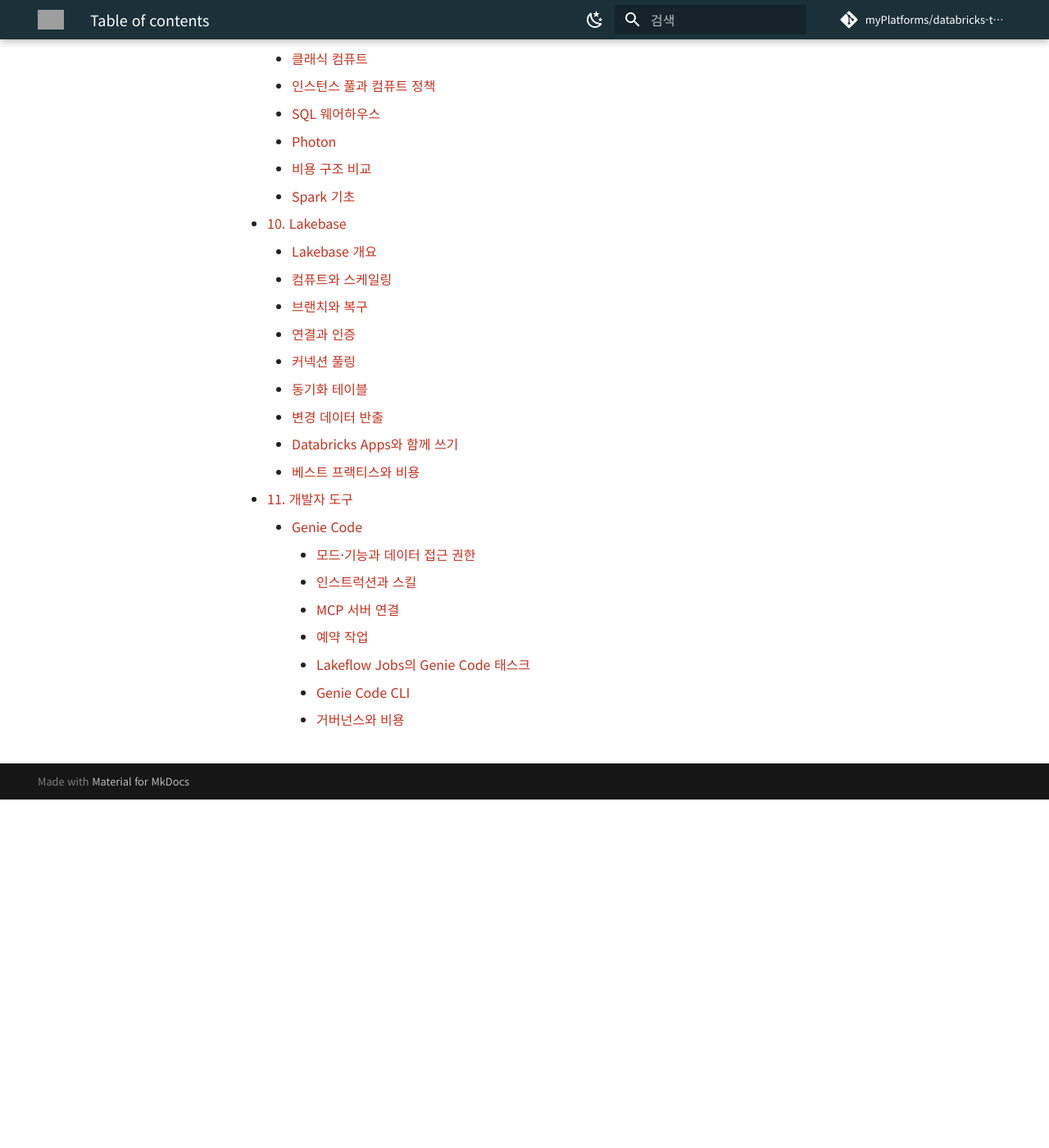
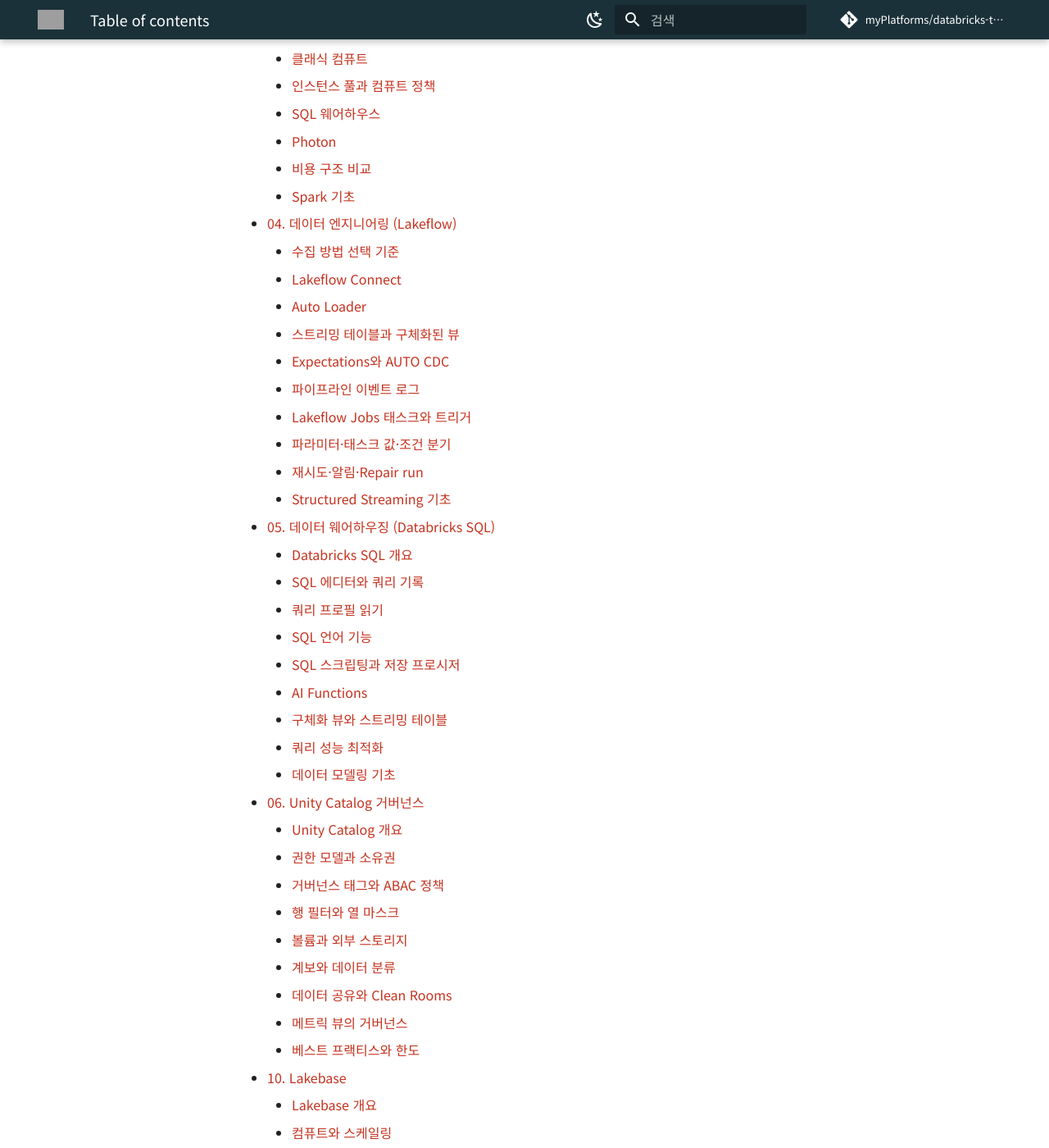
Before and after one commit to myPlatforms/databricks-training, an MkDocs documentation site: the page built from docs/SUMMARY.md, in a window 1280 px wide and 1400 px high, scrolled down 975 px. Shown: the whole window at 82% size. Built offline with MkDocs 1.6.1 and Material for MkDocs 9.7.7, drawn with Linux system fonts in a browser that asks for light colours; comment, search, counter and statistics services are not loaded; before the commit the page ends 1950 px from its top, so only the background shows below that; grey boxes are pictures that could not be loaded.

Commit message:
Register ch04-06 in TOC, home status and changelog; pipelines naming example per docs
Co-authored-by: Isaac <no-reply@databricks.com>

```diff
--- a/docs/SUMMARY.md
+++ b/docs/SUMMARY.md
@@ -29,6 +29,37 @@
     * [Photon](03-compute/photon.md)
     * [비용 구조 비교](03-compute/cost-structure.md)
     * [Spark 기초](03-compute/spark-basics.md)
+* [04. 데이터 엔지니어링 (Lakeflow)](04-data-engineering/README.md)
+    * [수집 방법 선택 기준](04-data-engineering/choose-ingestion-method.md)
+    * [Lakeflow Connect](04-data-engineering/lakeflow-connect.md)
+    * [Auto Loader](04-data-engineering/auto-loader.md)
+    * [스트리밍 테이블과 구체화된 뷰](04-data-engineering/pipelines-streaming-tables-and-mvs.md)
+    * [Expectations와 AUTO CDC](04-data-engineering/pipelines-expectations-and-cdc.md)
+    * [파이프라인 이벤트 로그](04-data-engineering/pipelines-event-log.md)
+    * [Lakeflow Jobs 태스크와 트리거](04-data-engineering/jobs-tasks-and-triggers.md)
+    * [파라미터·태스크 값·조건 분기](04-data-engineering/jobs-parameters-and-control-flow.md)
+    * [재시도·알림·Repair run](04-data-engineering/jobs-retries-notifications-repair.md)
+    * [Structured Streaming 기초](04-data-engineering/structured-streaming-basics.md)
+* [05. 데이터 웨어하우징 (Databricks SQL)](05-data-warehousing/README.md)
+    * [Databricks SQL 개요](05-data-warehousing/what-is-databricks-sql.md)
+    * [SQL 에디터와 쿼리 기록](05-data-warehousing/sql-editor-and-query-history.md)
+    * [쿼리 프로필 읽기](05-data-warehousing/query-profile.md)
+    * [SQL 언어 기능](05-data-warehousing/sql-language-features.md)
+    * [SQL 스크립팅과 저장 프로시저](05-data-warehousing/scripting-and-procedures.md)
+    * [AI Functions](05-data-warehousing/ai-functions.md)
+    * [구체화 뷰와 스트리밍 테이블](05-data-warehousing/materialized-views-and-streaming-tables.md)
+    * [쿼리 성능 최적화](05-data-warehousing/query-performance.md)
+    * [데이터 모델링 기초](05-data-warehousing/data-modeling-basics.md)
+* [06. Unity Catalog 거버넌스](06-unity-catalog/README.md)
+    * [Unity Catalog 개요](06-unity-catalog/what-is-unity-catalog.md)
+    * [권한 모델과 소유권](06-unity-catalog/privileges-and-ownership.md)
+    * [거버넌스 태그와 ABAC 정책](06-unity-catalog/governed-tags-and-abac.md)
+    * [행 필터와 열 마스크](06-unity-catalog/row-filters-and-column-masks.md)
+    * [볼륨과 외부 스토리지](06-unity-catalog/volumes-and-storage.md)
+    * [계보와 데이터 분류](06-unity-catalog/lineage-and-classification.md)
+    * [데이터 공유와 Clean Rooms](06-unity-catalog/sharing-and-clean-rooms.md)
+    * [메트릭 뷰의 거버넌스](06-unity-catalog/metric-views-governance.md)
+    * [베스트 프랙티스와 한도](06-unity-catalog/best-practices-and-limits.md)
 * [10. Lakebase](10-lakebase/README.md)
     * [Lakebase 개요](10-lakebase/what-is-lakebase.md)
     * [컴퓨트와 스케일링](10-lakebase/compute-and-scaling.md)
```
Also changed, not shown: CLAUDE.md (+1 -1 lines), docs/README.md (+3 -3 lines), docs/updates.md (+1 -0 lines).
